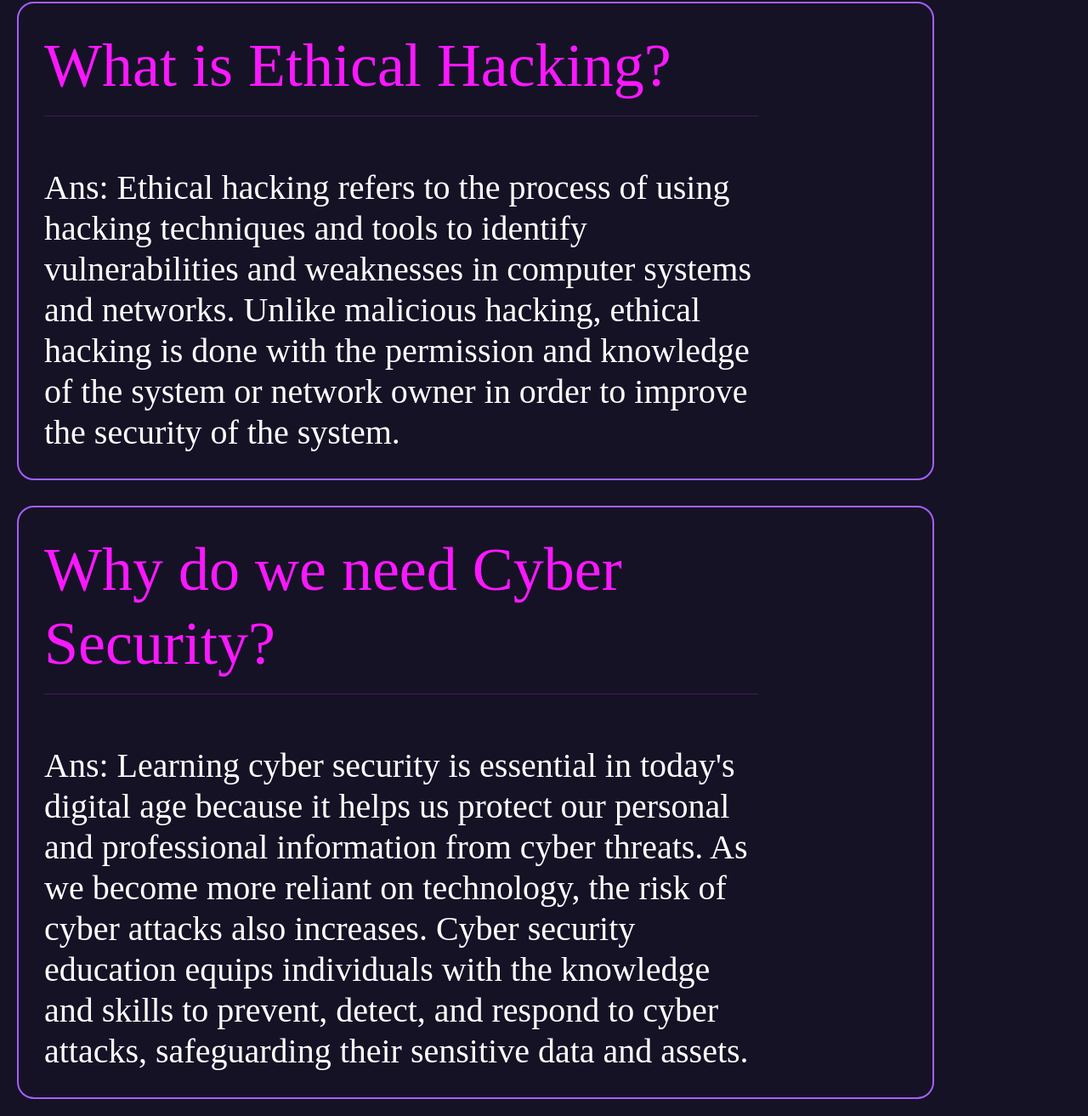
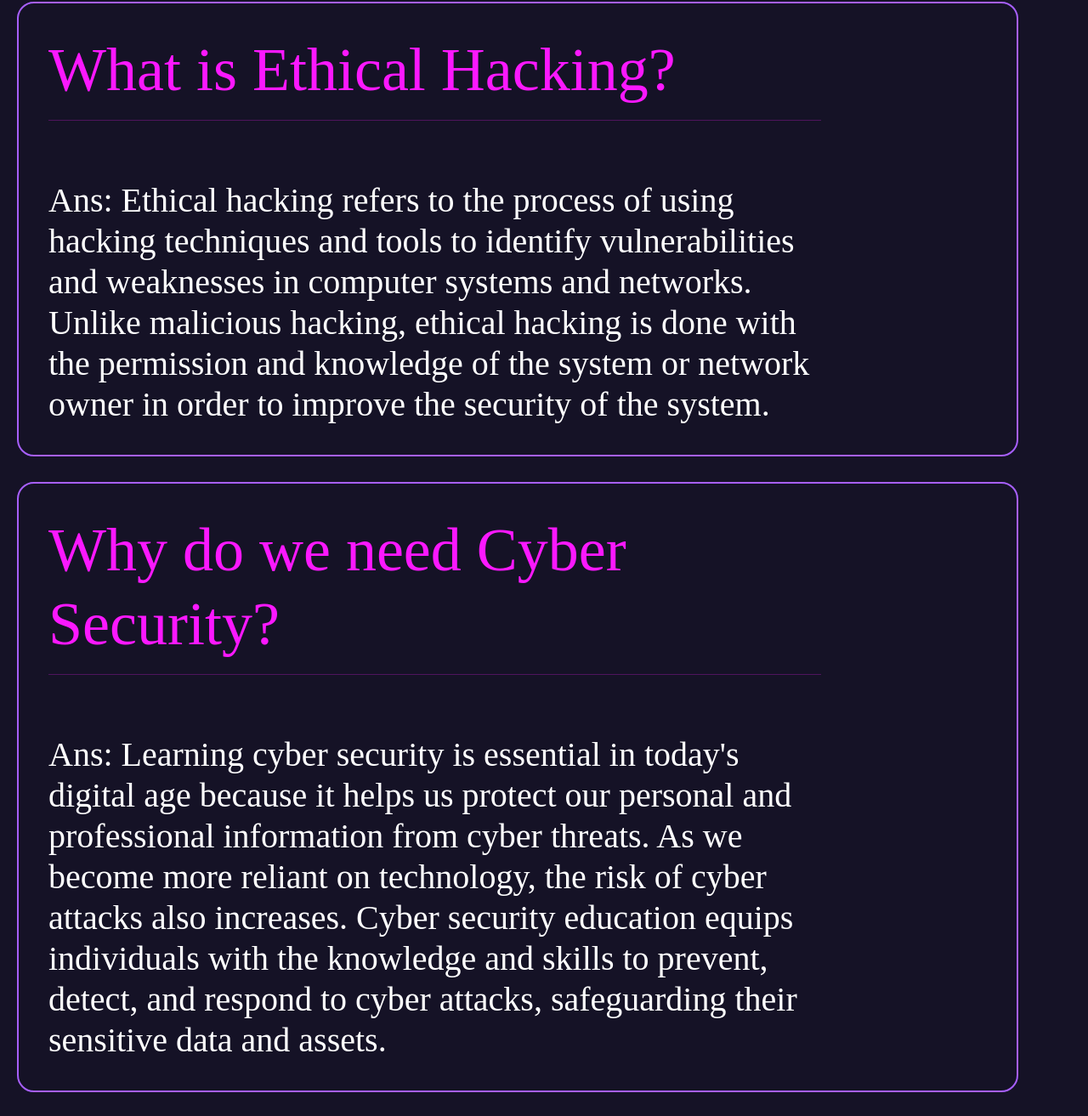
Before and after one commit to CYBERSAREEN/CybersecWEB.pr1, a plain HTML site: page home.html in a window 1280 px wide. Shown: the part 744-2057 px from the top of the page at 85% size. Drawn offline with nearby package versions, Linux system fonts and the light colour scheme.

Commit message:
Update home.html

```diff
--- a/home.html
+++ b/home.html
@@ -148,7 +148,7 @@
     .main5,
     .main6 {
         margin: 20px;
-        padding: 10px;
+        padding: 15px;
         width: 80%;
     }
 
@@ -183,7 +183,7 @@
         border: solid #a75fff 2px;
         border-radius: 20px;
         margin-top: 30px;
-        width: 87%;
+        width: 95%;
     }
 
     .abm {
@@ -441,12 +441,12 @@
         <h1>
             <div class="club1"><div class="main1" style="
         color: #fb18ff;font-size:4.5rem;"> What is Ethical Hacking?<hr></div>
-            <div class="main2">
+            <div class="main2" style="padding: auto;">
                 Ans: Ethical hacking refers to the process of using hacking techniques and tools to identify vulnerabilities and weaknesses in computer systems and networks. Unlike malicious hacking, ethical hacking is done with the permission and knowledge of the system or network owner in order to improve the security of the system.
                 </div></div>
         <div class="club2"><div class="main3" style="
         color: #fb18ff;font-size:4.5rem;">Why do we need Cyber Security? <hr></div>
-            <div class="main4">Ans: Learning cyber security is essential in today's digital age because it helps us protect our personal and professional information from cyber threats. As we become more reliant on technology, the risk of cyber attacks also increases. Cyber security education equips individuals with the knowledge and skills to prevent, detect, and respond to cyber attacks, safeguarding their sensitive data and assets.
+            <div class="main4" ">Ans: Learning cyber security is essential in today's digital age because it helps us protect our personal and professional information from cyber threats. As we become more reliant on technology, the risk of cyber attacks also increases. Cyber security education equips individuals with the knowledge and skills to prevent, detect, and respond to cyber attacks, safeguarding their sensitive data and assets.
 
             </div></div>
 
```
